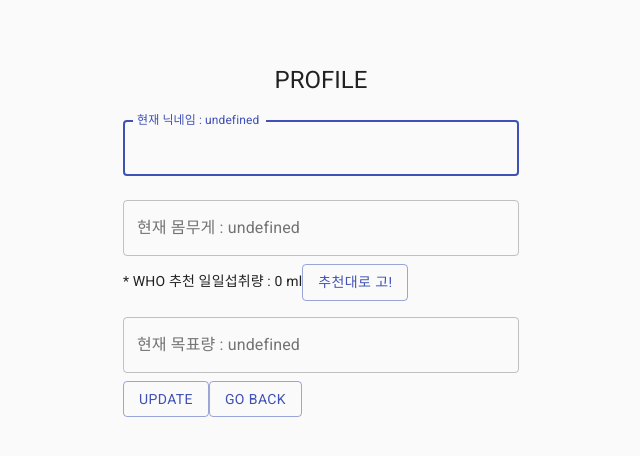
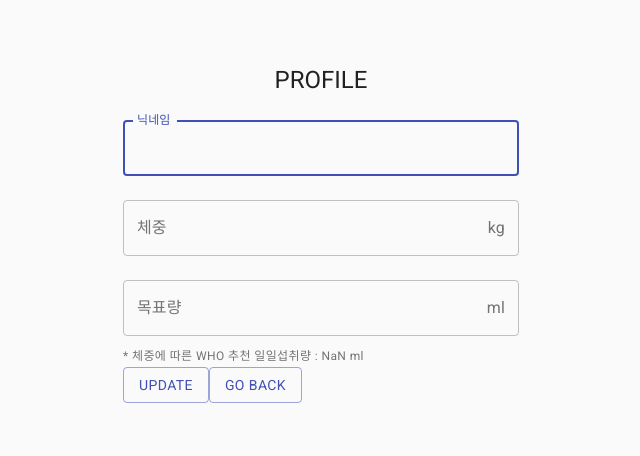
Before and after one commit to powellstreet/waterhabit_front, a React (Create React App) app in the folder wh_front/: page /profile in a window 1280 px wide. Shown: the top 456 px of the page, without its empty margins (319-959 px from the left). Built offline with nearby package versions, Linux system fonts and the light colour scheme.

Commit message:
:zap: Profile 컴포넌트 MUI 추가
- 기본값(defaultValue) 설정
- TextField 타입 설정 외 디자인 수정

```diff
--- a/wh_front/src/components/Home.js
+++ b/wh_front/src/components/Home.js
@@ -7,11 +7,9 @@ import {
   Container,
   CssBaseline,
   InputAdornment,
-  IconButton,
-  Input,
 } from "@material-ui/core";
 import {
-  AccountCircle,
+  Email,
   LockOpen,
   Visibility,
   VisibilityOff,
@@ -101,7 +99,7 @@ const Home = ({ history }) => {
               InputProps={{
                 startAdornment: (
                   <InputAdornment position="start">
-                    <AccountCircle />
+                    <Email />
                   </InputAdornment>
                 ),
               }}
--- a/wh_front/src/components/Profile.js
+++ b/wh_front/src/components/Profile.js
@@ -6,7 +6,15 @@ import {
   TextField,
   Container,
   CssBaseline,
+  InputAdornment,
+  FormHelperText,
 } from "@material-ui/core";
+import {
+  AccountCircle,
+  LockOpen,
+  Visibility,
+  VisibilityOff,
+} from "@material-ui/icons";
 import { makeStyles } from "@material-ui/core/styles";
 
 import axios from "axios";
@@ -77,12 +85,11 @@ const Profile = ({ history }) => {
             <TextField
               variant="outlined"
               margin="normal"
-              // required
               fullWidth
               id="nickname"
               name="nickname"
-              label={`현재 닉네임 : ${nickname}`}
-              // autoComplete="email"
+              label="닉네임"
+              defaultValue={nickname}
               autoFocus
               onChange={(e) => setNicknameValue(e.target.value)}
             />
@@ -91,55 +98,42 @@ const Profile = ({ history }) => {
             <TextField
               variant="outlined"
               margin="normal"
-              // required
               fullWidth
               id="weight"
               name="weight"
-              label={`현재 몸무게 : ${weight}`}
-              // autoComplete="email"
+              label="체중"
+              type="number"
+              defaultValue={weight}
+              InputProps={{
+                endAdornment: (
+                  <InputAdornment position="end">kg</InputAdornment>
+                ),
+              }}
               onChange={(e) => setWeightValue(e.target.value)}
             />
-            <div>
-              * WHO 추천 일일섭취량 : {weightValue * 30} ml
-              <Button
-                name="goWHO"
-                variant="outlined"
-                color="primary"
-                onClick={() => {
-                  setGoalValue(weightValue * 30);
-                }}
-              >
-                추천대로 고!
-              </Button>
-            </div>
           </div>
 
           <div>
             <TextField
+              type="number"
               variant="outlined"
               margin="normal"
-              // required
               fullWidth
               id="goal"
               name="goal"
-              label={`현재 목표량 : ${goal}`}
-              value={goalValue}
-              // autoComplete="email"
+              label="목표량"
+              defaultValue={goal}
               onChange={(e) => setGoalValue(e.target.value)}
+              InputProps={{
+                endAdornment: (
+                  <InputAdornment position="end">ml</InputAdornment>
+                ),
+              }}
             />
+            <FormHelperText id="standard-weight-helper-text">
+              * 체중에 따른 WHO 추천 일일섭취량 : {weight * 30} ml
+            </FormHelperText>
           </div>
-
-          {/* <div>
-          Goal :
-          <input
-            name="goal"
-            type="text"
-            placeholder={goalValue}
-            value={goalValue}
-            onChange={(e) => setGoalValue(e.target.value)}
-          ></input>{" "}
-          ml
-        </div> */}
 
           <Button
             name="submit"
```
